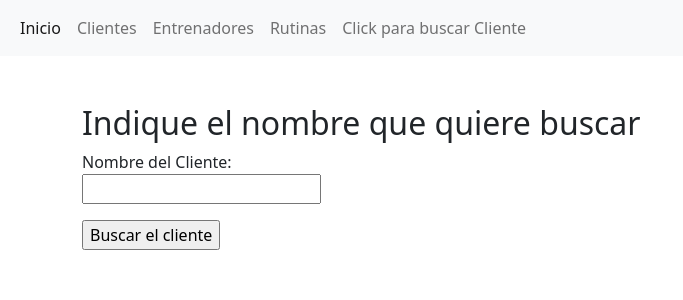
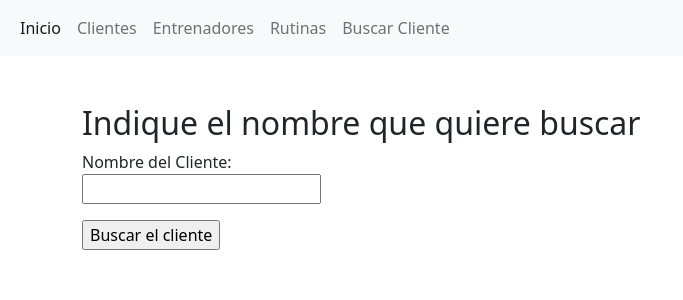
Before and after one commit to jrengifo28/GymWebSite, a Django app: page /busquedaCliente/ in a window 1280 px wide. Shown: the top 300 px of the page, without its empty margins (0-683 px from the left). Run offline with Django 4.2, Linux system fonts and the light colour scheme.

Commit message:
Se modifica el link de buscar cliente y el Readme

```diff
--- a/PrimeraEntrega/AppGym/templates/AppGym/navegacion.html
+++ b/PrimeraEntrega/AppGym/templates/AppGym/navegacion.html
@@ -23,7 +23,7 @@
                 <a class="nav-link" href="{% url 'Rutina' %}">Rutinas</a>
             </li>
             <li class="nav-item">
-                <a class="nav-link" href="{% url 'Buscar Cliente' %}"> Click para buscar Cliente</a>
+                <a class="nav-link" href="{% url 'Buscar Cliente' %}"> Buscar Cliente</a>
             </li>
 
         </ul>
```
Also changed, not shown: PrimeraEntrega/README.md.
